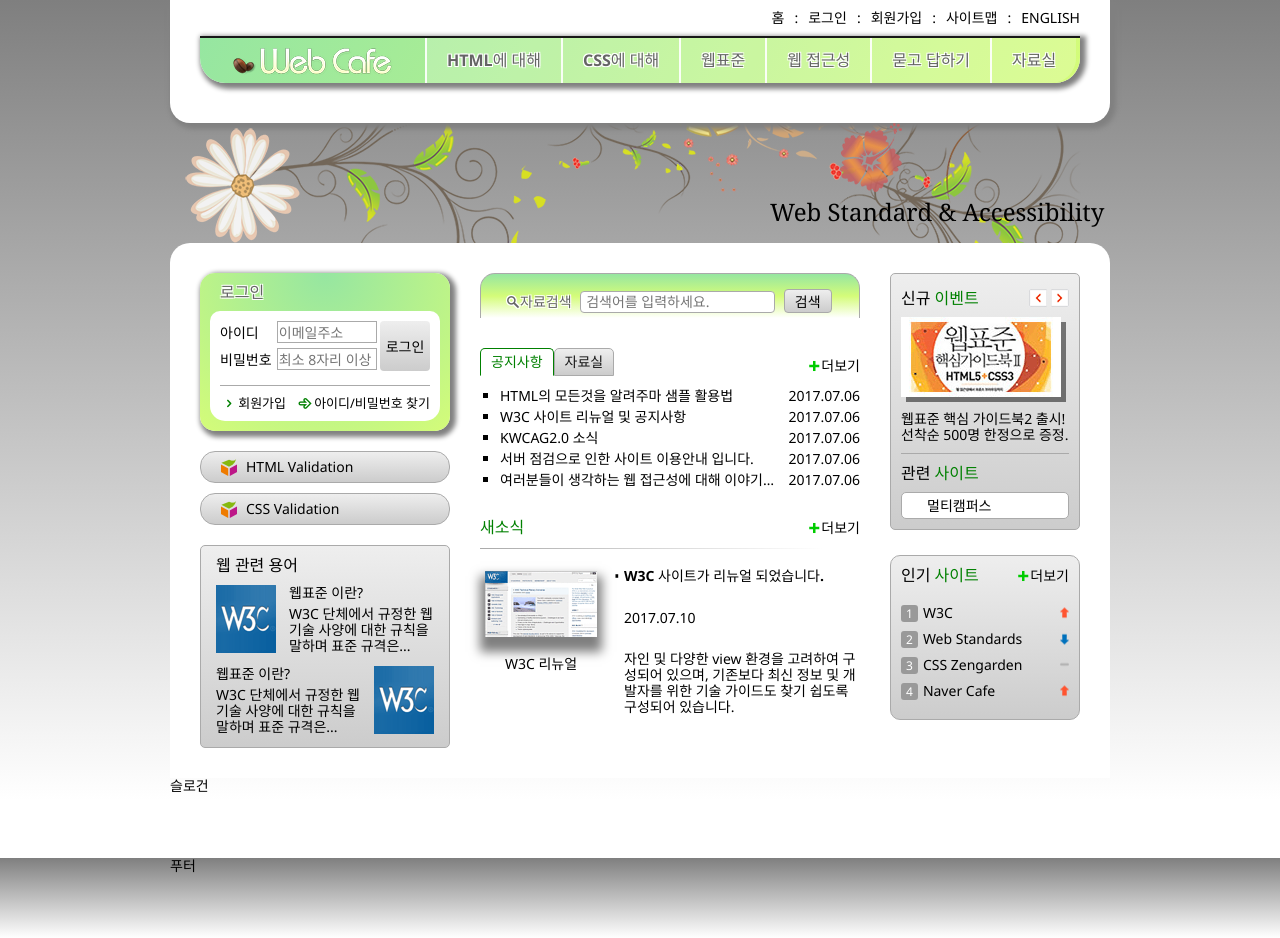
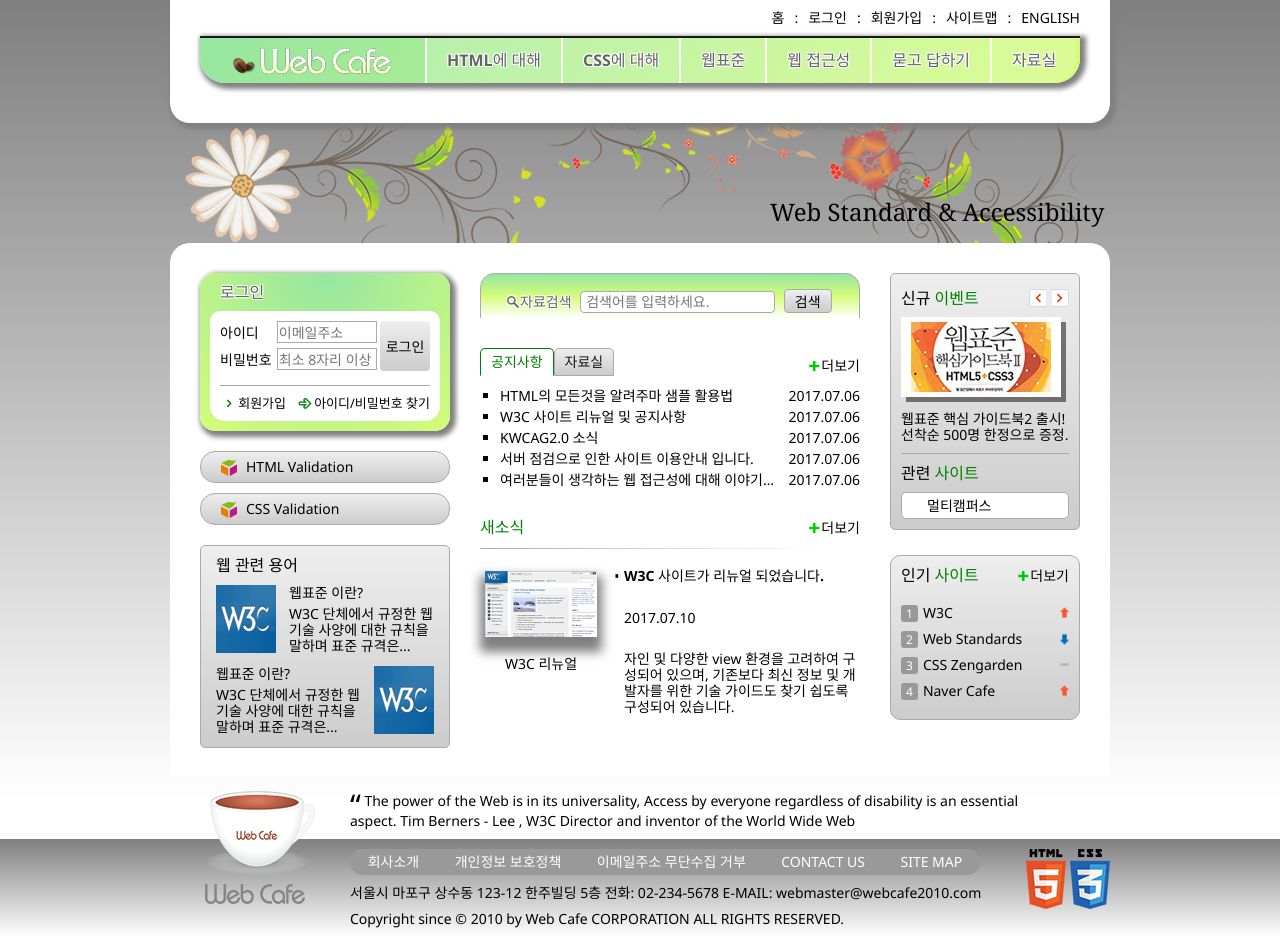
Before and after one commit to limhyoungseob/www, a plain HTML site: page index.html in a window 1280 px wide. Drawn offline with nearby package versions, Linux system fonts and the light colour scheme.

Commit message:
슬로건 및 무터 디자인 완성

```diff
--- a/css/style.css
+++ b/css/style.css
@@ -1769,7 +1769,38 @@
 }*/
 
 .slogan {
-    height: 10vh;
+    padding-bottom: 10px;
+    position: relative;
+}
+
+.slogan-heading {
+    position: absolute;
+    left: 35px;
+    bottom: -35px;
+    background: url("images/coffee.png") no-repeat;
+    width: 110px;
+    height: 0;
+    padding-top: 83px;
+    overflow: hidden;
+}
+
+.slogan-content q {
+    /*겹따옴표를 제거하기 위해서 한다.*/
+    /*quotes: "[[" "]]";*/
+}
+
+.slogan-content q::before {
+    font-size: 3rem;
+    position: relative;
+    top: 10px;
+}
+
+.slogan-content q::after {
+    content: "";
+}
+
+.slogan-content {
+    margin: 0 80px 0 180px;
 }
 
 .footer-bg {
@@ -1777,5 +1808,50 @@
 }
 
 .footer {
-    height: 10vh;
-}
+    padding: 10px 80px 10px 180px;
+    position: relative;
+}
+
+
+/*푸터 로고*/
+
+.footer-logo {
+    position: absolute;
+    top: 45px;
+    left: 35px;
+}
+
+
+/*html5 & css 로고*/
+
+.tech-logo {
+    position: absolute;
+    top: 10px;
+    right: 0;
+}
+
+
+/*가이드 메뉴*/
+
+.guide-list {
+    list-style-type: none;
+    background: #999;
+    display: flex;
+    justify-content: space-around;
+    margin-right: 50px;
+    border-radius: 20px;
+}
+
+.guide-list a {
+    display: block;
+    padding: 5px 0;
+    color: white;
+}
+
+
+/*주소 및 저작권*/
+
+address {
+    font-style: normal;
+    margin: 10px 0;
+}
--- a/index.html
+++ b/index.html
@@ -356,9 +356,55 @@
         </main>
 
         <!--article.slogan+footer.footer-->
-        <article class="slogan">슬로건</article>
+        <article class="slogan">
+            <h2 class="slogan-heading" title="웹카페에서 웹표준을">
+                웹카페 슬로건
+            </h2>
+            <p class="slogan-content">
+                <!--q는 인용했다고 명시해 줘야 한다.-->
+                <!--인용을 하면 화면에서 인용했다고 "" 표시가 나온다.-->
+                <q cite="http://w3.org/WAI/">
+                    The power of the Web is in its universality,
+                    Access by everyone regardless of disability
+                    is an essential aspect.</q>
+                <span>Tim Berners - Lee , W3C Director and
+                    inventor of the World Wide Web </span>
+            </p>
+            <footer class="hidden">
+                출처 : http://w3.org/WAI/
+            </footer>
+        </article>
         <div class="footer-bg ">
-            <footer class="footer ">푸터</footer>
+            <footer class="footer">
+                <a href="#" class="footer-logo">
+                    <img src="images/footer_logo.png" alt="web cafe">
+                </a>
+                <ul class="guide-list">
+                    <li><a href="#">회사소개</a></li>
+                    <li><a href="#">개인정보 보호정책</a></li>
+                    <li><a href="#">이메일주소 무단수집 거부</a></li>
+                    <li><a href="#">CONTACT US</a></li>
+                    <li><a href="#">SITE MAP</a></li>
+                </ul>
+                <address>
+                    <span class="address">
+                        서울시 마포구 상수동 123-12 한주빌딩 5층
+                    </span>
+                    <span class="tel">
+                        전화: 02-234-5678
+                    </span>
+                    <span class="email">
+                        E-MAIL: webmaster@webcafe2010.com
+                    </span>
+				</address>
+                <div class="copyright">
+                    Copyright since &copy; 2010 by Web Cafe CORPORATION ALL RIGHTS RESERVED.
+                </div>
+                <div class="tech-logo">
+                    <img src="images/html5_logo.png" alt="최신 웹표준 HTML5를 사용했습니다.">
+                    <img src="images/css3_logo.png" alt="최신 웹표준 CSS3를 사용했습니다.">
+                </div>
+            </footer>
         </div>
     </div>
 
```
